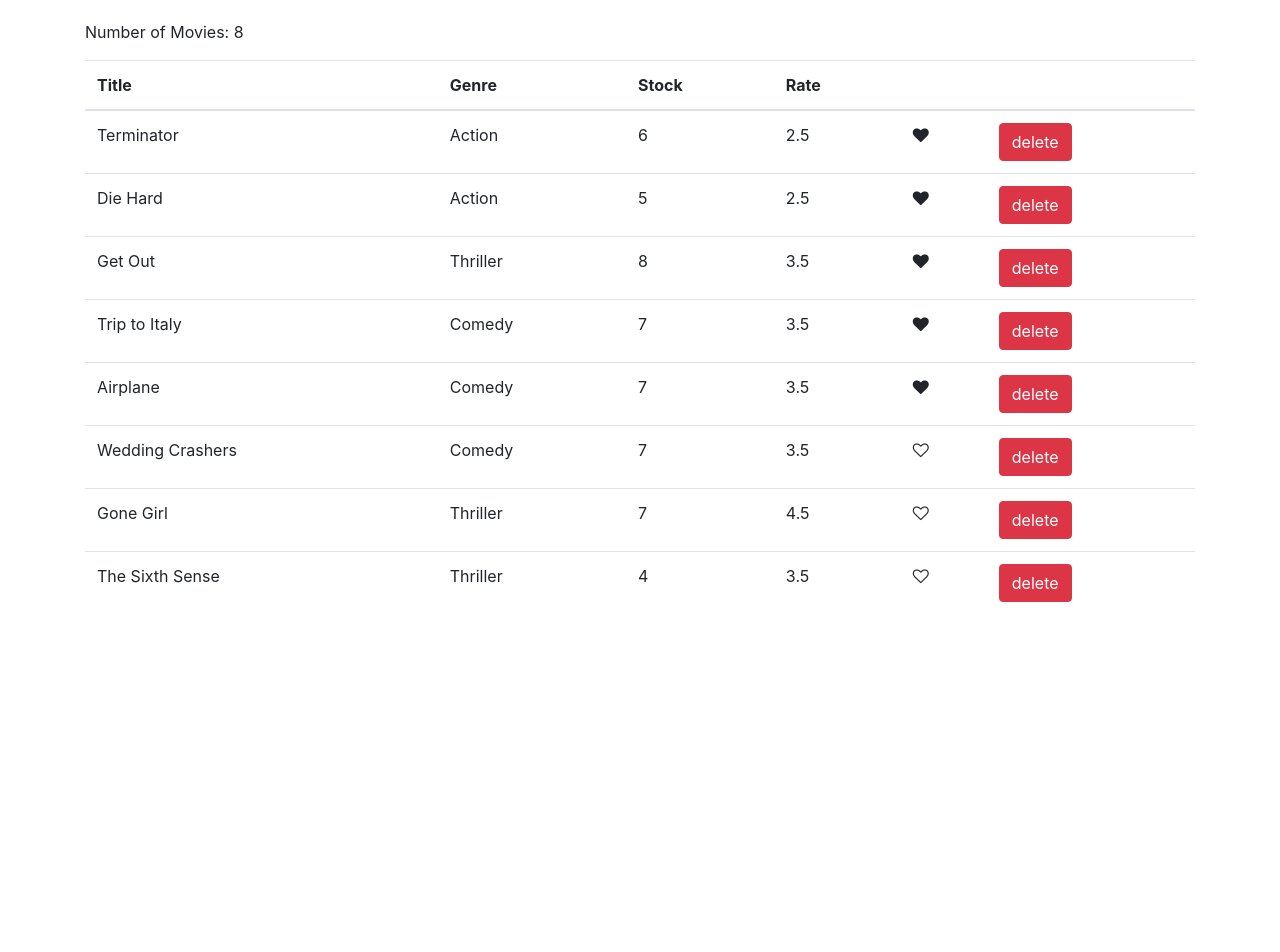
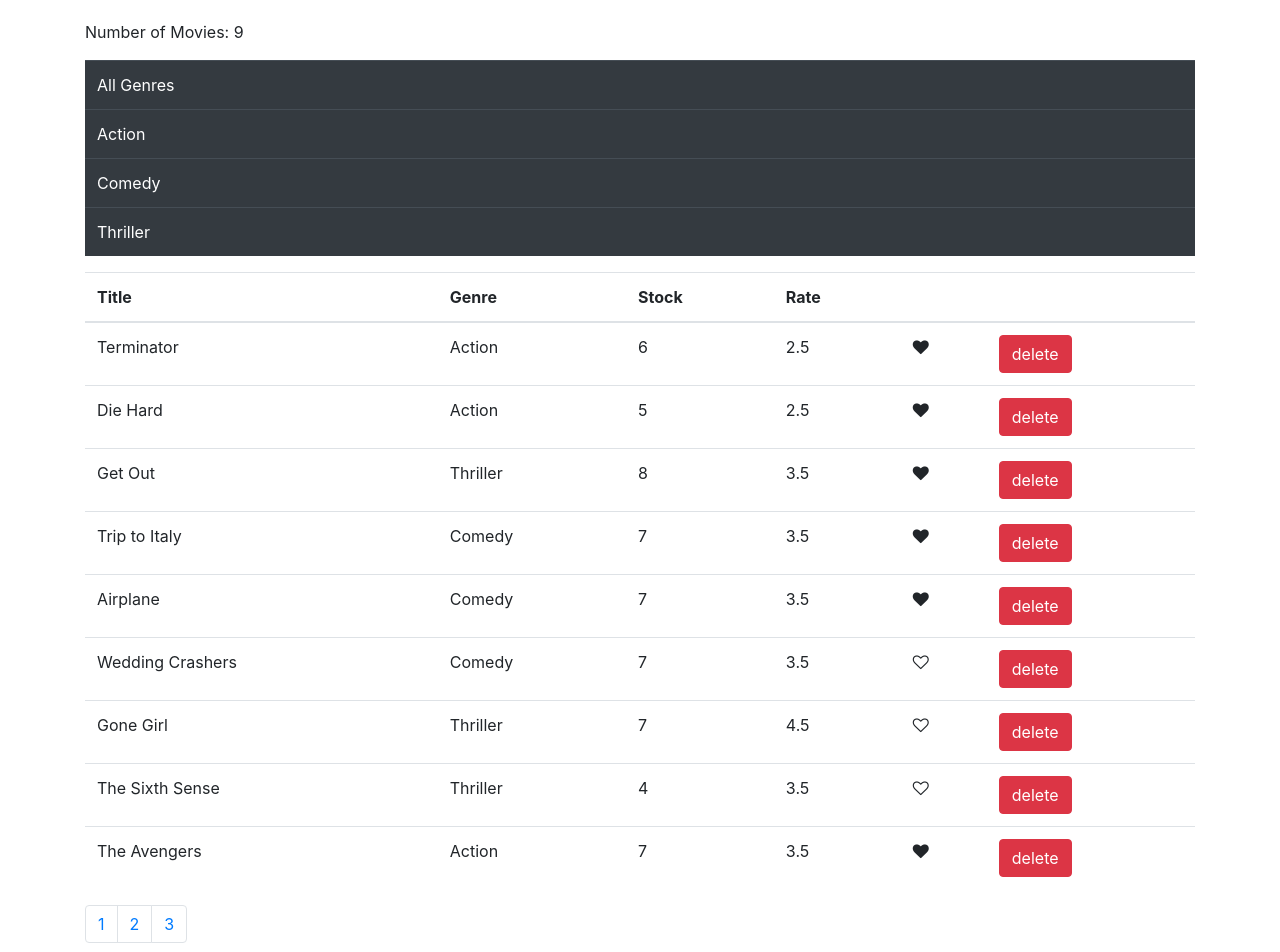
Before and after one commit to kicekream/videoRental_FE, a React (Create React App) app: page / in a window 1280 px wide. Shown: the top 952 px of the page. Before the commit the page ends 800 px from the top, so only its background shows below. Built offline with nearby package versions, Linux system fonts and the light colour scheme.

Commit message:
adding pagination

```diff
--- a/src/components/common/like.jsx
+++ b/src/components/common/like.jsx
@@ -1,4 +1,4 @@
-import React, { Component } from "react";
+import React from "react";
 
 const Like = props => {
   let classes = "fa fa-heart";
--- /dev/null
+++ b/src/components/common/pagination.jsx
@@ -0,0 +1,37 @@
+import React from "react";
+
+const Pagination = props => {
+  const { itemsCount, pageSize, onPageChange } = props;
+  const pagesCount = Math.ceil(itemsCount / pageSize);
+
+  if (pagesCount === 1) return null;
+
+  const pages = [];
+  for (let i = 1; i <= pagesCount; i++) {
+    pages.push(i);
+  }
+
+  return (
+    <nav>
+      <ul className="pagination">
+        {pages.map(page => (
+          <li key={page} className="page-item">
+            <a className="page-link" onClick={() => onPageChange(page)}>
+              {page}
+            </a>
+          </li>
+        ))}
+      </ul>
+    </nav>
+  );
+};
+
+export default Pagination;
+
+//I had to use Math.ceil so I would get the next number if there was a remainde in pagescount
+//To get the range of pages(lines 9-12), we can use anything. I chose to use for loop
+//lodash can also be used
+//code for Lodash:::::::::::
+//run npm install lodash
+//import _ from 'lodash'
+//const pages = _.range(1, pagesCount + 1)
--- a/src/components/movies.jsx
+++ b/src/components/movies.jsx
@@ -1,11 +1,14 @@
 import React, { Component } from "react";
 import { getMovies, deleteMovie } from "../services/fakeMovieService";
+import { getGenres } from "../services/fakeGenreService";
 import Like from "./common/like";
+import Pagination from "./common/pagination";
 
 class Movies extends Component {
   state = {
     movies: getMovies(),
-    removeMovie: deleteMovie()
+    pageSize: 4,
+    genres: getGenres()
   };
 
   handleDelete = movie => {
@@ -13,7 +16,7 @@ class Movies extends Component {
     this.setState({ movies });
   };
 
-  //handles the lie and unlike
+  //handles the movie like and unlike
   handleLike = movie => {
     const movies = [...this.state.movies];
     const index = movies.indexOf(movie);
@@ -22,12 +25,39 @@ class Movies extends Component {
     this.setState({ movies });
   };
 
+  handleGenre = genre => {
+    const catGenre = [...this.state.movies];
+    const newGenre = catGenre.filter(
+      category => genre.name === category.genre.name
+    );
+    console.log(newGenre);
+  };
+
+  handlePageChange = page => {
+    console.log(page)
+  }
+
   render() {
-    const { length: moviesLength } = this.state.movies;
-    if (moviesLength < 1) return <p>There are no movies listed</p>;
+    const { length: count } = this.state.movies;
+    if (count < 1) return <p>There are no movies listed</p>;
     return (
       <React.Fragment>
-        <p>Number of Movies: {moviesLength}</p>
+        <p>Number of Movies: {count}</p>
+
+        <span className="Spandex">
+          <table className="table table-hover table-dark">
+            <tbody>
+              <tr>
+                <td>All Genres</td>
+              </tr>
+              {this.state.genres.map(genre => (
+                <tr key={genre._id} onClick={() => this.handleGenre(genre)}>
+                  <td>{genre.name}</td>
+                </tr>
+              ))}
+            </tbody>
+          </table>
+        </span>
         <table className="table table-hover">
           <thead>
             <tr>
@@ -66,6 +96,11 @@ class Movies extends Component {
             ))}
           </tbody>
         </table>
+        <Pagination
+          itemsCount={count}
+          pageSize={this.state.pageSize}
+          onPageChange={this.handlePageChange}
+        />
       </React.Fragment>
     );
   }
```
